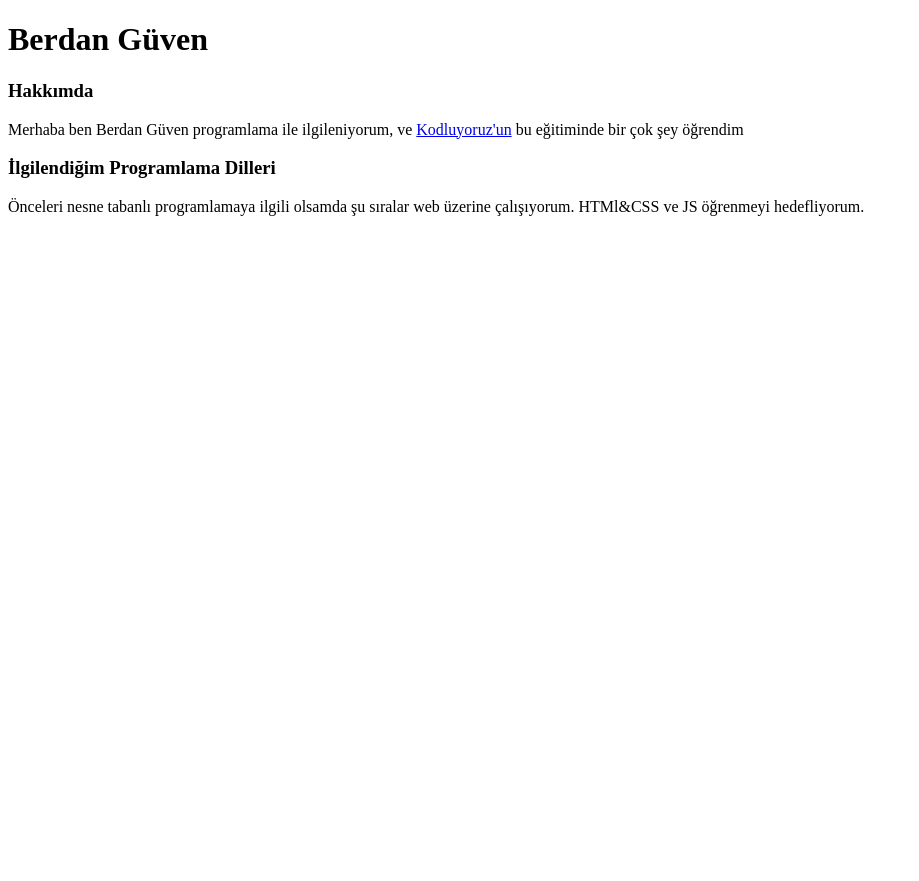
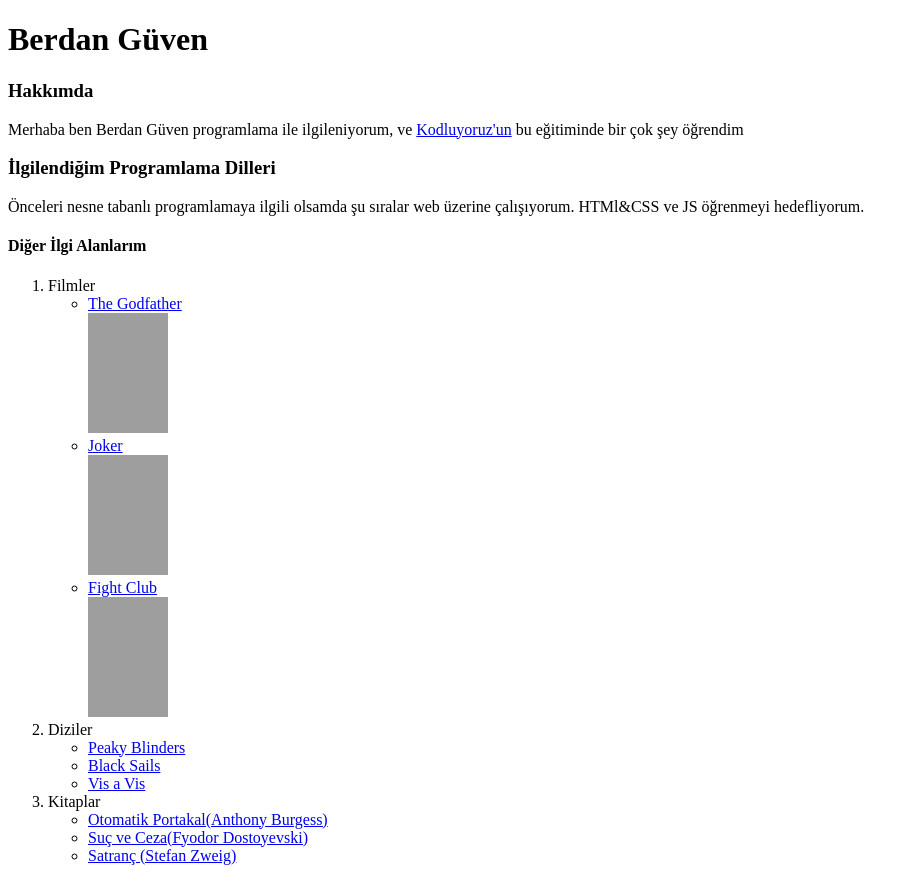
Before and after one commit to Berdangvn/Kodluyoruz-HTML-Repo, a plain HTML site: page index.html in a window 1280 px wide. Shown: the whole page, without its empty margins (0-919 px from the left). Before the commit the page ends 800 px from the top, so only its background shows below. Drawn offline with Linux system fonts and the light colour scheme; grey boxes are pictures that could not be loaded.

Commit message:
film dizi kitap

```diff
--- a/index.html
+++ b/index.html
@@ -15,10 +15,35 @@
     <h3>Hakkımda</h3>
 
     <!-- Kodluyoruz bağlantısı vermek a href komutunu kullandım -->
-    Merhaba ben Berdan Güven programlama ile ilgileniyorum, ve <a href="https://www.kodluyoruz.org/">Kodluyoruz'un</a> bu eğitiminde bir çok şey öğrendim
+    <p> Merhaba ben Berdan Güven programlama ile ilgileniyorum, ve <a href="https://www.kodluyoruz.org/" target="_blank">Kodluyoruz'un</a> bu eğitiminde bir çok şey öğrendim</p>
 
         <!-- Alt Başlıklar için H3 tercih ettim -->
     <h3>İlgilendiğim Programlama Dilleri</h3>
-    Önceleri nesne tabanlı programlamaya ilgili olsamda şu sıralar web üzerine çalışıyorum. HTMl&CSS ve JS öğrenmeyi hedefliyorum.
+        <p> Önceleri nesne tabanlı programlamaya ilgili olsamda şu sıralar web üzerine çalışıyorum. HTMl&CSS ve JS öğrenmeyi hedefliyorum. </p>
+    <h4>Diğer İlgi Alanlarım </h4>
+        <ol><li>Filmler <ul></li>
+            <li><a href="https://www.imdb.com/title/tt0068646/" target="_blank" >The Godfather</li></a>
+                <img style="height: 120px" width="80px" src="https://m.media-amazon.com/images/M/MV5BM2MyNjYxNmUtYTAwNi00MTYxLWJmNWYtYzZlODY3ZTk3OTFlXkEyXkFqcGdeQXVyNzkwMjQ5NzM@._V1_.jpg" alt="The Godfather">
+
+            <li><a href="https://www.imdb.com/title/tt7286456/" target="_blank"> Joker</li></a>
+                <img style="height: 120px" width="80px" src="https://m.media-amazon.com/images/M/MV5BNGVjNWI4ZGUtNzE0MS00YTJmLWE0ZDctN2ZiYTk2YmI3NTYyXkEyXkFqcGdeQXVyMTkxNjUyNQ@@._V1_.jpg" alt="Joker">
+
+            <li><a href="https://www.imdb.com/title/tt0137523/" target="_blank"> Fight Club</li></a>
+                <img style="height: 120px" width="80px" src="https://m.media-amazon.com/images/M/MV5BMmEzNTkxYjQtZTc0MC00YTVjLTg5ZTEtZWMwOWVlYzY0NWIwXkEyXkFqcGdeQXVyNzkwMjQ5NzM@._V1_FMjpg_UX1000_.jpg" alt="Fight Club">
+            </ul>
+
+            <li>Diziler <ul> </li>
+                <li><a href="https://www.imdb.com/title/tt2442560/" target="_blank"> Peaky Blinders</li></a>
+                <li><a href="https://www.imdb.com/title/tt2375692/" target="_blank"> Black Sails</li></a>
+                <li><a href="https://www.imdb.com/title/tt4524056/" target="_blank"> Vis a Vis</li></a>
+            </ul>
+
+            <li>Kitaplar <ul></li>
+                <li><a href="https://www.goodreads.com/book/show/19458775-otomatik-portakal" target="_blank"> Otomatik Portakal(Anthony Burgess)</li></a>
+                <li><a href="https://www.goodreads.com/book/show/6885357-su-ve-ceza?ac=1&from_search=true&qid=h1APQdFXzV&rank=4" target="_blank"> Suç ve Ceza(Fyodor Dostoyevski)</li></a>
+                <li><a href="https://www.goodreads.com/book/show/1220467.Satran_?ac=1&from_search=true&qid=kgKDjoOJGR&rank=2" target="_blank"> Satranç (Stefan Zweig)</li></a>
+
+            </ul>
+        </ol>
 </body>
 </html>
```
